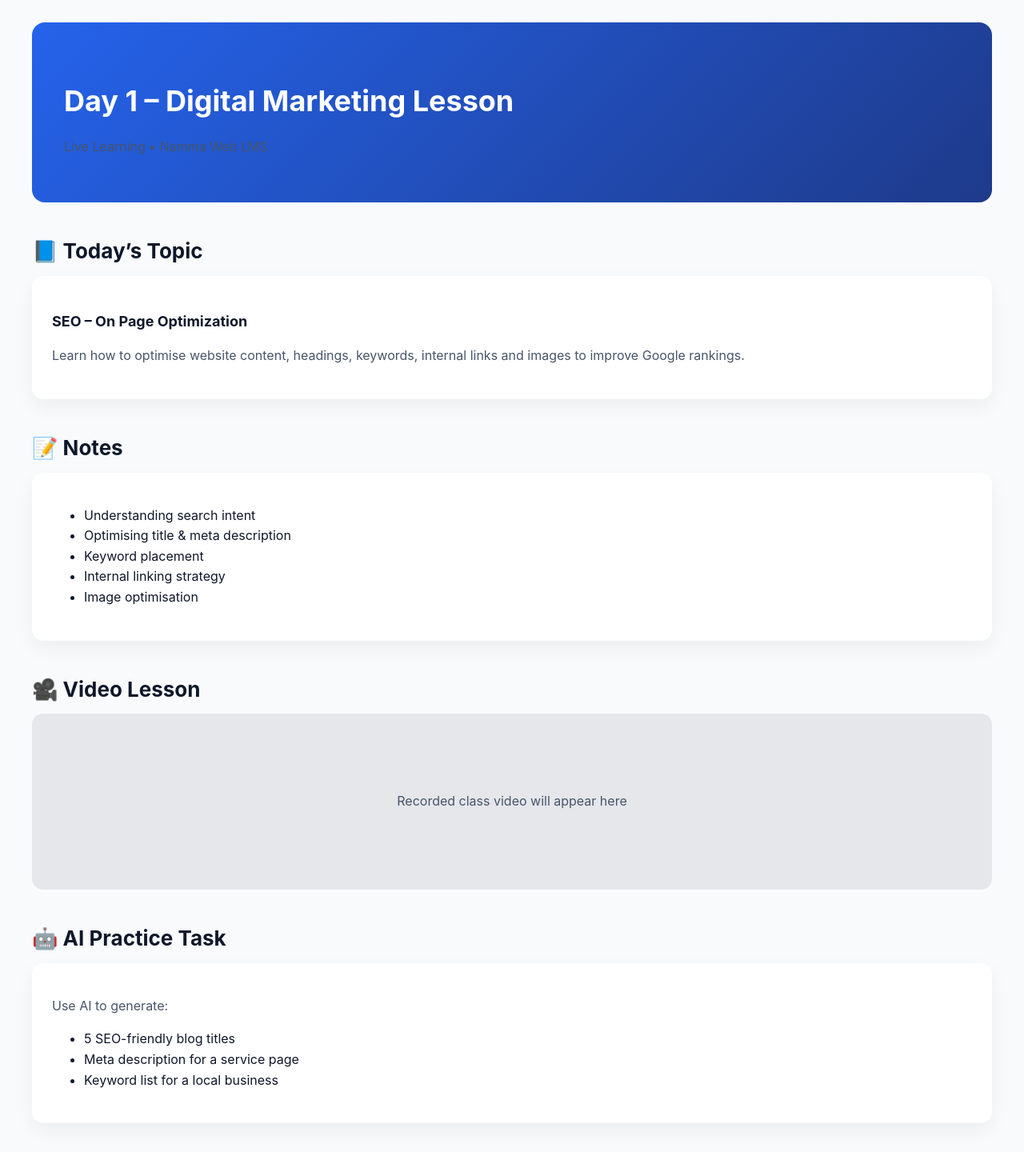
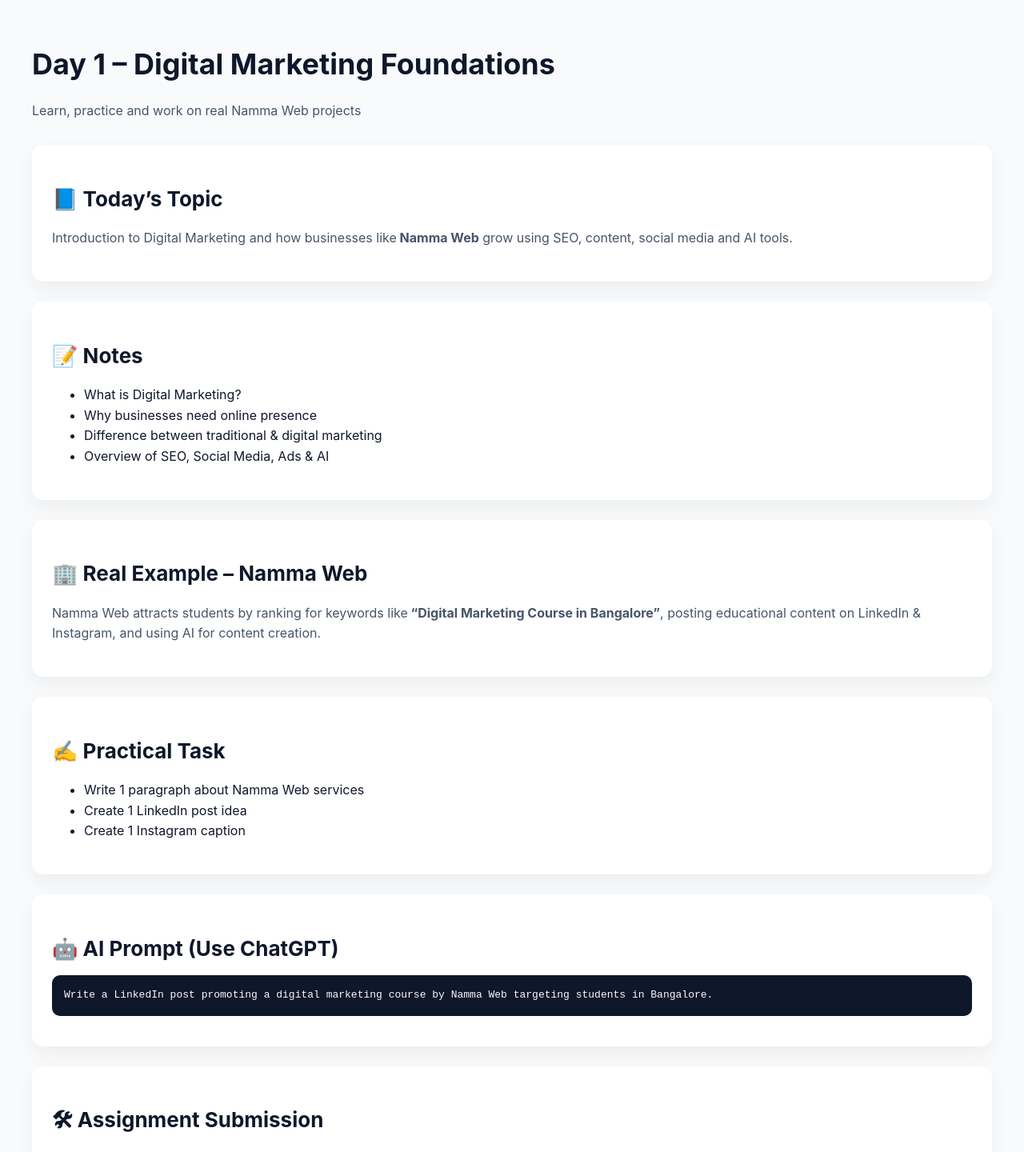
Before and after one commit to nammaweb/nammaweblmsdigital-marketing, a Next.js app: page /day/1 in a window 1280 px wide. Shown: the part 80-1520 px from the top of the page at 80% size. Built offline with nearby package versions, Linux system fonts and the light colour scheme.

Commit message:
Update page.js

```diff
--- a/app/day/[day]/page.js
+++ b/app/day/[day]/page.js
@@ -3,124 +3,117 @@
 import { useParams } from "next/navigation";
 
 export default function DailyLessonPage() {
-  const params = useParams();
-  const day = params.day;
+  const { day } = useParams();
 
   return (
     <div>
+      <h1>Day {day} – Digital Marketing Foundations</h1>
+      <p style={{ color: "#475569", marginBottom: "30px" }}>
+        Learn, practice and work on real Namma Web projects
+      </p>
 
-      {/* HEADER */}
-      <section style={header}>
-        <h1>Day {day} – Digital Marketing Lesson</h1>
-        <p>Live Learning • Namma Web LMS</p>
-      </section>
-
-      {/* LESSON CONTENT */}
-      <section style={section}>
-        <h2>📘 Today’s Topic</h2>
-        <div style={card}>
-          <h3>SEO – On Page Optimization</h3>
+      {/* TOPIC */}
+      <Section title="📘 Today’s Topic">
         <p>
-            Learn how to optimise website content, headings, keywords,
-            internal links and images to improve Google rankings.
+          Introduction to Digital Marketing and how businesses like
+          <strong> Namma Web</strong> grow using SEO, content,
+          social media and AI tools.
         </p>
-        </div>
-      </section>
+      </Section>
 
       {/* NOTES */}
-      <section style={section}>
-        <h2>📝 Notes</h2>
-        <div style={card}>
+      <Section title="📝 Notes">
         <ul>
-            <li>Understanding search intent</li>
-            <li>Optimising title & meta description</li>
-            <li>Keyword placement</li>
-            <li>Internal linking strategy</li>
-            <li>Image optimisation</li>
+          <li>What is Digital Marketing?</li>
+          <li>Why businesses need online presence</li>
+          <li>Difference between traditional & digital marketing</li>
+          <li>Overview of SEO, Social Media, Ads & AI</li>
         </ul>
-        </div>
-      </section>
+      </Section>
 
-      {/* VIDEO */}
-      <section style={section}>
-        <h2>🎥 Video Lesson</h2>
-        <div style={videoBox}>
-          <p>Recorded class video will appear here</p>
-        </div>
-      </section>
+      {/* REAL EXAMPLE */}
+      <Section title="🏢 Real Example – Namma Web">
+        <p>
+          Namma Web attracts students by ranking for keywords like
+          <strong> “Digital Marketing Course in Bangalore”</strong>,
+          posting educational content on LinkedIn & Instagram,
+          and using AI for content creation.
+        </p>
+      </Section>
 
-      {/* AI PRACTICE */}
-      <section style={section}>
-        <h2>🤖 AI Practice Task</h2>
-        <div style={card}>
-          <p>
-            Use AI to generate:
-          </p>
+      {/* PRACTICAL TASK */}
+      <Section title="✍️ Practical Task">
         <ul>
-            <li>5 SEO-friendly blog titles</li>
-            <li>Meta description for a service page</li>
-            <li>Keyword list for a local business</li>
+          <li>Write 1 paragraph about Namma Web services</li>
+          <li>Create 1 LinkedIn post idea</li>
+          <li>Create 1 Instagram caption</li>
         </ul>
-        </div>
-      </section>
+      </Section>
+
+      {/* AI PROMPT */}
+      <Section title="🤖 AI Prompt (Use ChatGPT)">
+        <pre style={pre}>
+Write a LinkedIn post promoting a digital marketing course
+by Namma Web targeting students in Bangalore.
+        </pre>
+      </Section>
 
       {/* ASSIGNMENT */}
-      <section style={section}>
-        <h2>🛠 Assignment</h2>
-        <div style={card}>
+      <Section title="🛠 Assignment Submission">
         <p>
-            Perform on-page SEO optimisation for any one webpage and
-            submit screenshots and report.
+          Mail your work to:
+          <br />
+          <strong>nammaweb.assist@gmail.com</strong>
         </p>
+      </Section>
 
+      {/* QUIZ */}
+      <Section title="❓ Quick Quiz">
+        <p>What is Digital Marketing?</p>
+        <label><input type="radio" /> Online promotion of products</label><br />
+        <label><input type="radio" /> Only newspaper ads</label>
+      </Section>
+
+      {/* NEXT */}
       <button style={primaryBtn}>
-            Mark Lesson as Completed
+        ✅ Mark Day {day} as Completed
       </button>
     </div>
-      </section>
+  );
+}
 
+function Section({ title, children }) {
+  return (
+    <div style={section}>
+      <h2>{title}</h2>
+      {children}
     </div>
   );
 }
 
 /* STYLES */
-
-const header = {
-  background: "linear-gradient(135deg, #2563eb, #1e3a8a)",
-  color: "white",
-  padding: "40px",
-  borderRadius: "16px",
-  marginBottom: "40px"
-};
-
 const section = {
-  marginBottom: "40px"
-};
-
-const card = {
   background: "white",
   padding: "25px",
   borderRadius: "14px",
-  boxShadow: "0 10px 25px rgba(0,0,0,0.05)"
-};
-
-const videoBox = {
-  background: "#e5e7eb",
-  height: "220px",
-  borderRadius: "14px",
-  display: "flex",
-  justifyContent: "center",
-  alignItems: "center",
-  color: "#475569"
+  boxShadow: "0 10px 25px rgba(0,0,0,0.05)",
+  marginBottom: "25px"
 };
 
 const primaryBtn = {
-  marginTop: "15px",
   padding: "14px 24px",
-  background: "#2563eb",
+  background: "#16a34a",
   color: "white",
   border: "none",
-  borderRadius: "8px",
+  borderRadius: "10px",
   fontWeight: "bold",
   cursor: "pointer"
 };
+
+const pre = {
+  background: "#0f172a",
+  color: "#f8fafc",
+  padding: "15px",
+  borderRadius: "10px",
+  overflowX: "auto"
+};
```
Lines whose indentation alone changed are shown as unchanged.
